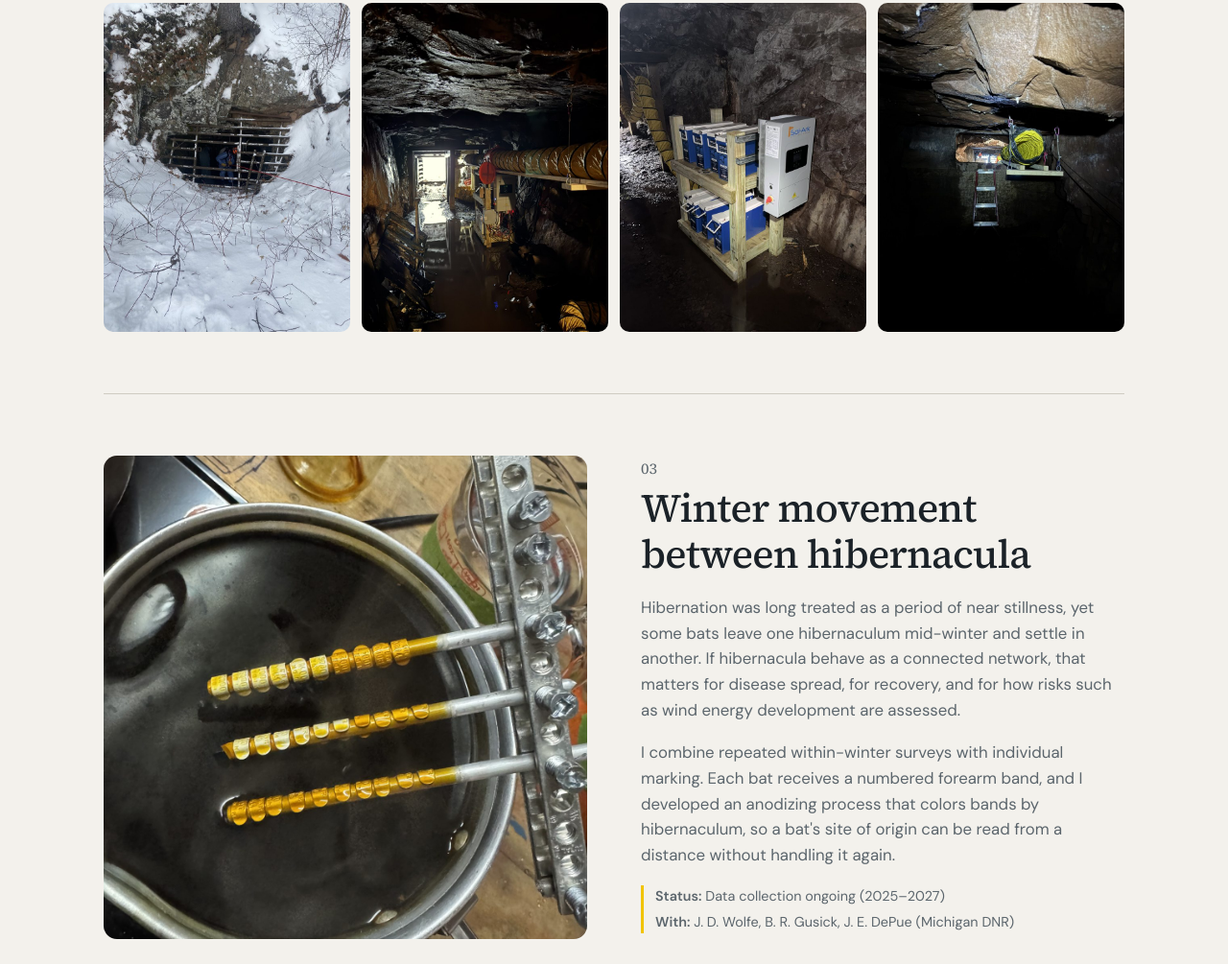
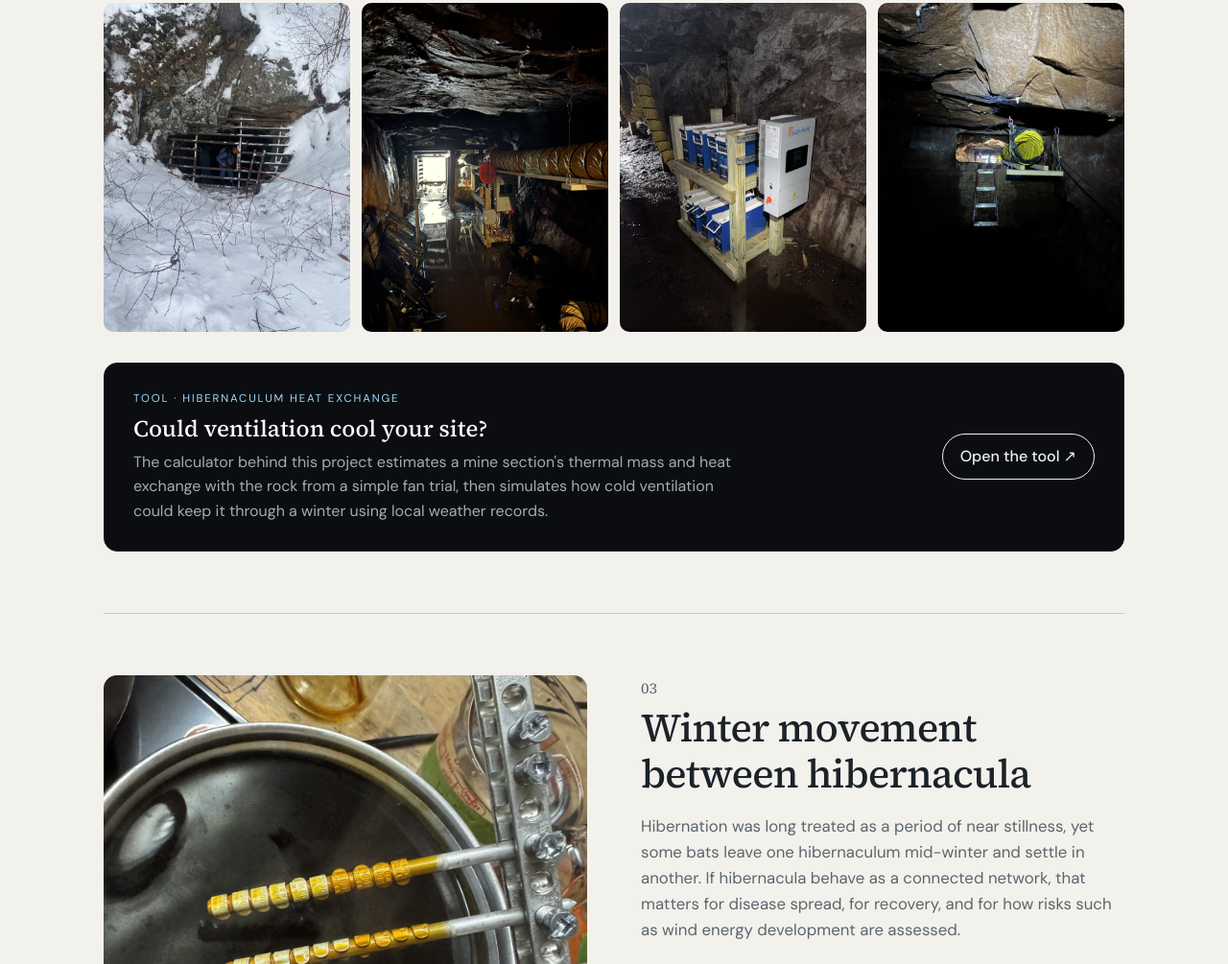
Before and after one commit to tannermbarnes/tannermbarnes.github.io, a plain HTML site: page research.html in a window 1280 px wide. Shown: the part 1795-2800 px from the top of the page at 96% size. Drawn offline with Linux system fonts and the light colour scheme.

Commit message:
Add Tool link to nav and climate-tool card on research page
Co-Authored-By: Claude Opus 5.5 <noreply@anthropic.com>

```diff
--- a/assets/site.css
+++ b/assets/site.css
@@ -192,3 +192,14 @@ footer .h { text-transform: uppercase; letter-spacing: .12em; font-size: .75rem;
   .brand span { display: none; }
   .links { padding-inline: 16px; }
 }
+
+/* tool card (dark, echoes the climate tool's console look) */
+.toolcard { margin-top: 32px; display: flex; align-items: center; justify-content: space-between; gap: 28px; flex-wrap: wrap; padding: 28px 30px; border-radius: 14px; background: #0b0d10; border: 1px solid #1b2027; color: #eef1f4; text-decoration: none; transition: border-color .15s ease; }
+.toolcard:hover { border-color: #9fd8ff; }
+.toolcard > div { flex: 1 1 420px; }
+.toolcard-eyebrow { display: block; font-size: .72rem; letter-spacing: .16em; text-transform: uppercase; color: #9fd8ff; margin-bottom: 8px; }
+.toolcard h3 { font-size: 1.5rem; margin-bottom: 8px; color: #fff; }
+.toolcard p { color: #a3acb6; margin: 0; max-width: 640px; }
+.toolcard-btn { flex: none; padding: 10px 18px; border: 1px solid #eef1f4; border-radius: 999px; font-weight: 500; }
+.toolcard:hover .toolcard-btn { background: #eef1f4; color: #0b0d10; }
+@media (max-width: 560px) { .toolcard { padding: 22px 18px; } }
--- a/research.html
+++ b/research.html
@@ -22,6 +22,7 @@
         <a href="research.html" aria-current="page">Research</a>
         <a href="publications.html">Publications</a>
         <a href="cv.html">CV</a>
+        <a href="/climate-tool/">Tool</a>
         <a href="resources.html">Resources</a>
         <a href="about.html">About</a>
         <a href="mailto:tmbarnes@mtu.edu">Contact</a>
@@ -75,6 +76,14 @@
       <figure><img src="assets/images/mead-power.jpg" alt="Battery bank and controller on a wooden rack in the mine" loading="lazy"></figure>
       <figure><img src="assets/images/mead-ladder.jpg" alt="Equipment inside the treatment section" loading="lazy"></figure>
     </div>
+    <a class="toolcard" href="/climate-tool/">
+      <div>
+        <span class="toolcard-eyebrow">Tool · Hibernaculum heat exchange</span>
+        <h3>Could ventilation cool your site?</h3>
+        <p>The calculator behind this project estimates a mine section's thermal mass and heat exchange with the rock from a simple fan trial, then simulates how cold ventilation could keep it through a winter using local weather records.</p>
+      </div>
+      <span class="toolcard-btn">Open the tool &#8599;</span>
+    </a>
   </article>
 
   <article class="project" id="movement">
```
Also changed, not shown: 404.html (+1 -0 lines), about.html (+1 -0 lines), cv.html (+1 -0 lines), index.html (+1 -0 lines), publications.html (+1 -0 lines), resources.html (+1 -0 lines).
